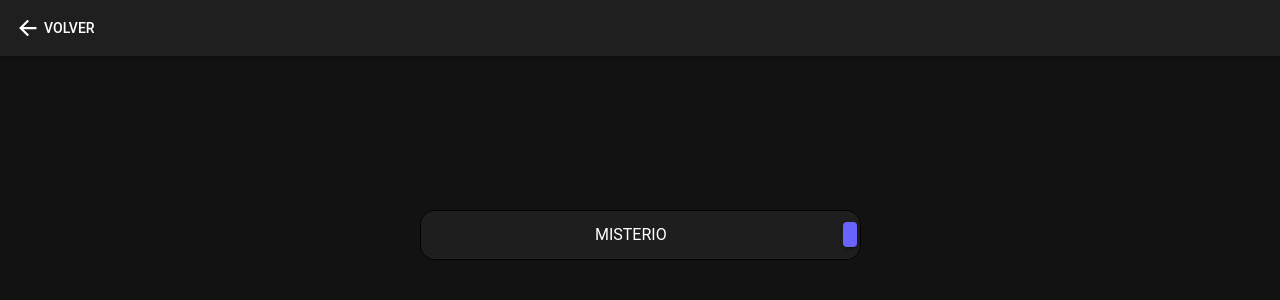
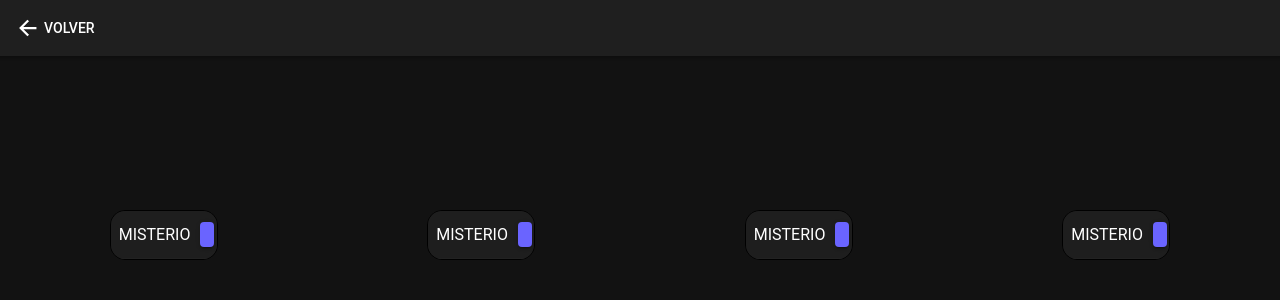
Before and after one commit to sebsouza/el-arte-de-hacer-creer, a React (Create React App) app: page /home in a window 1280 px wide. Both pictures are taken after a click on the element "MISTERIO". Shown: the top 300 px of the page. Built offline with nearby package versions, Linux system fonts and the light colour scheme; no server answers.

Commit message:
sounds map

```diff
--- a/src/data/scenes.ts
+++ b/src/data/scenes.ts
@@ -12,7 +12,12 @@ const Scenes: Scene[] = [
     subject: "New event: Trip to Vegas",
     id: 0,
     avatar: "misterio.jpg",
-    sounds: [{ id: 0, name: "misterio1" }],
+    sounds: [
+      { id: 0, name: "misterio1" },
+      { id: 1, name: "misterio2" },
+      { id: 2, name: "misterio3" },
+      { id: 3, name: "misterio4" },
+    ],
   },
   {
     fromName: "MAGIA",
--- a/src/pages/ViewScene.tsx
+++ b/src/pages/ViewScene.tsx
@@ -19,6 +19,8 @@ import {
 import { Howl, Howler } from "howler";
 import { useParams } from "react-router";
 import "./ViewScene.css";
+
+import { audio } from "../util";
 
 function ViewScene() {
   const [scene, setScene] = useState<Scene>();
@@ -53,9 +55,9 @@ function ViewScene() {
       <IonContent fullscreen>
         {scene ? (
           <IonContent fullscreen>
-            {scene.sounds.map((m) => (
-              <IonGrid>
-                <IonRow>
+            <IonGrid>
+              <IonRow>
+                {scene.sounds.map((m) => (
                   <IonCol>
                     <IonAvatar>
                       {/*   <img alt={scene.fromName} src={img(scene.avatar)} /> */}
@@ -64,12 +66,24 @@ function ViewScene() {
                       <IonLabel className="ion-text-wrap">
                         <h2>{scene.fromName}</h2>
                       </IonLabel>
-                      <IonButton onClick={() => sound.play()}></IonButton>
+                      <IonButton
+                        onClick={() =>
+                          // new Howl({
+                          //   src: [audio(m)],
+                          //   onplayerror: function () {
+                          //     sound.once("unlock", function () {
+                          //       sound.play();
+                          //     });
+                          //   },
+                          // }).play()
+                          console.log(m)
+                        }
+                      ></IonButton>
                     </IonItem>
                   </IonCol>
-                </IonRow>
-              </IonGrid>
-            ))}
+                ))}
+              </IonRow>
+            </IonGrid>
           </IonContent>
         ) : (
           <div>Scene not found</div>
```
Also changed, not shown: public/index.html (+0 -7 lines).
